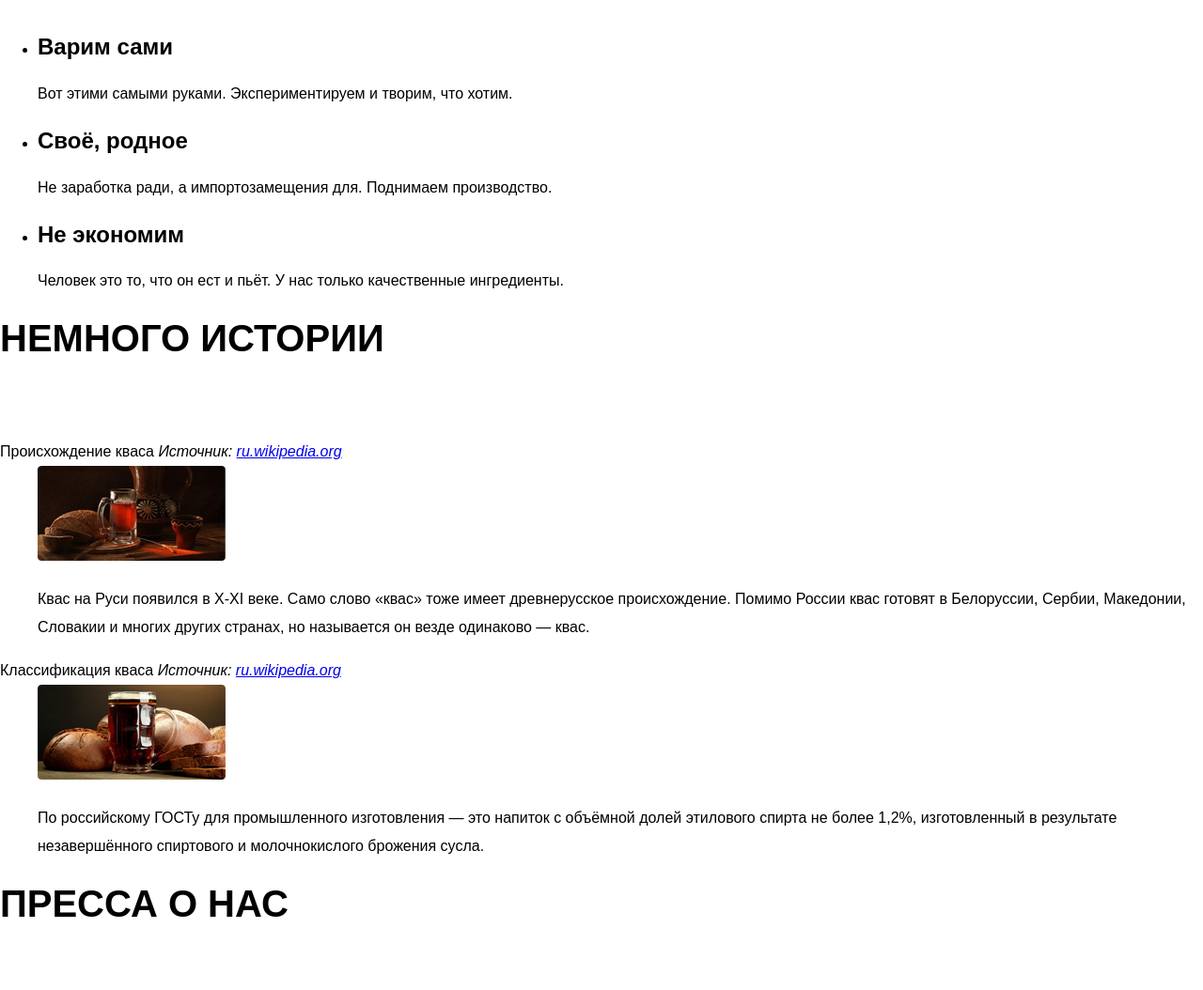
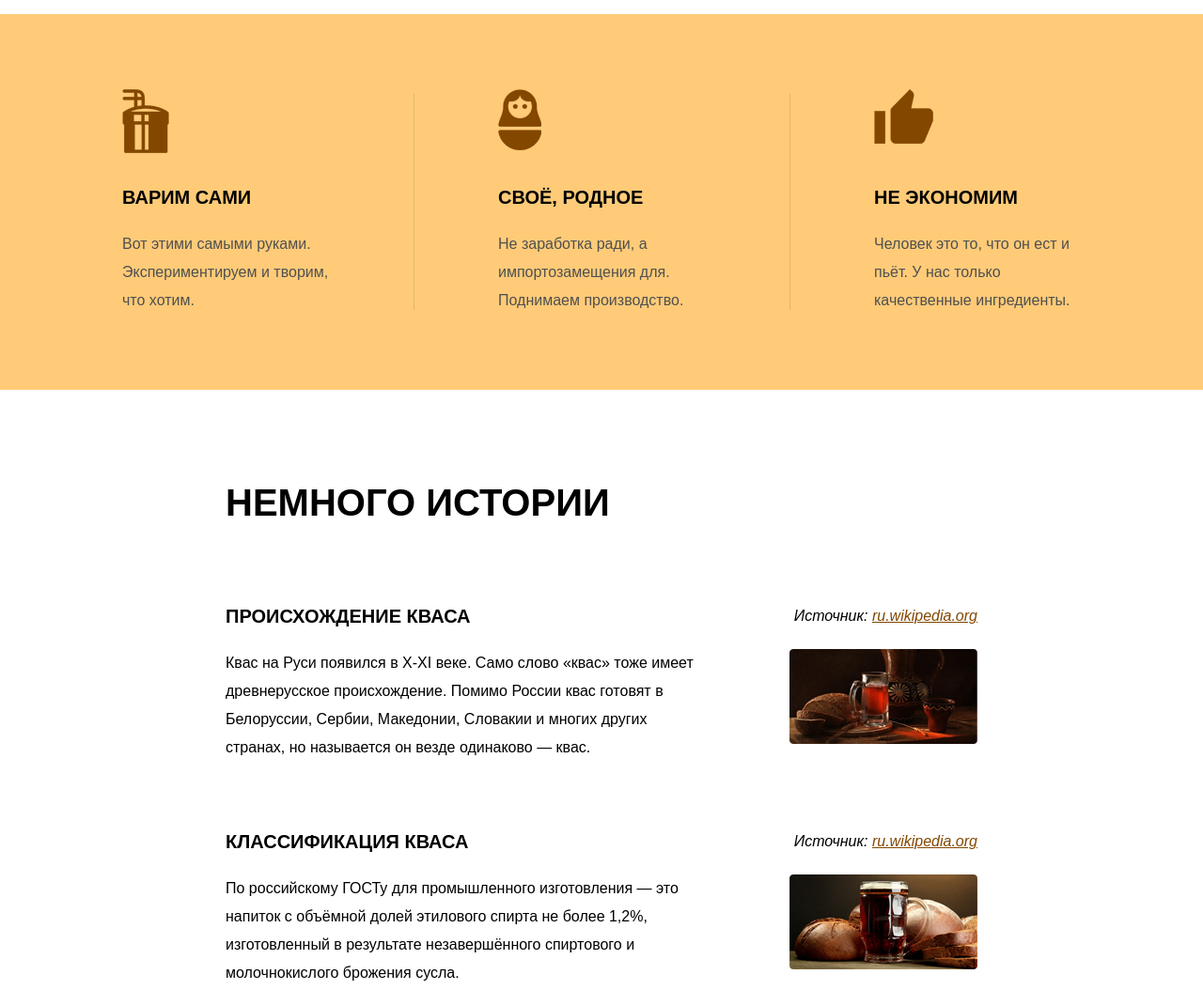
Before and after one commit to kosarova/kvast.github.io, a plain HTML site: page index.html in a window 1280 px wide. Shown: the part 1660-2714 px from the top of the page at 94% size. Drawn offline with Linux system fonts and the light colour scheme.

Commit message:
add css style for section ADVANTAGES and HISTORY

```diff
--- a/index.html
+++ b/index.html
@@ -86,35 +86,40 @@
             </ul>
            </div>
         </section>
-        <section class="advantages-section">
+        <section class="advantages">
+           <div class="container">
+           <h2 class="visually-hidden">Преимущества кваса "Кваст"</h2>
             <ul class="adventages-list">
-                <li class="adventages-list__item">
-                    <h2>Варим сами</h2>
+                <li class="adventages-list__item first-item">
+                    <h2 class="adventages-title">Варим сами</h2>
                     <p>Вот этими самыми руками. Экспериментируем и творим, что хотим.</p>
                 </li>
-                <li class="adventages-list__item">
-                    <h2>Своё, родное</h2>
+                <li class="adventages-list__item second-item">
+                    <h2 class="adventages-title">Своё, родное</h2>
                     <p>Не заработка ради, а импортозамещения для. Поднимаем производство.</p>
                 </li>
-                <li class="adventages-list__item">
-                    <h2>Не экономим</h2>
+                <li class="adventages-list__item third-item">
+                    <h2 class="adventages-title">Не экономим</h2>
                     <p>Человек это то, что он ест и пьёт. У нас только качественные ингредиенты.</p>
                 </li>
             </ul>
+            </div>
         </section>
         <section class="history">
+           <div class="container-small">
             <h2 class="section-name">Немного истории</h2>
             <dl>
-                <dt>Происхождение кваса <i>Источник: <a href="#">ru.wikipedia.org </a></i></dt>
-                <dd>
+                <dt>
+                    <h3>Происхождение кваса</h3> <i>Источник: <a href="#">ru.wikipedia.org </a></i>
+                </dt>
+                  <dd>
                     <img src="img/wiki-1.png" alt="Происхождение кваса">
                     <p>Квас на Руси появился в X-XI веке. Само слово «квас» тоже имеет древнерусское происхождение.
                         Помимо России квас готовят в Белоруссии, Сербии, Македонии, Словакии и многих других странах, но
                         называется он везде одинаково — квас.</p>
-                </dd>
-            </dl>
-            <dl>
-                <dt>Классификация кваса <i>Источник: <a href="#">ru.wikipedia.org</a></i></dt>
+                  </dd>
+                <dt><h3>Классификация кваса</h3> <i>Источник: <a href="#">ru.wikipedia.org</a></i>
+                </dt>
                 <dd>
                     <img src="img/wiki-2.png" alt="Классификация кваса">
                     <p>По российскому ГОСТу для промышленного изготовления — это напиток с объёмной долей этилового
@@ -122,6 +127,7 @@
                         брожения сусла.</p>
                 </dd>
             </dl>
+            </div>
         </section>
         <section class="about">
             <h2 class="section-name">Пресса о нас</h2>
--- a/style.css
+++ b/style.css
@@ -6,7 +6,7 @@ body {
     font-family: "Arial", sans-serif;
     color:black;
     background-color: white;
-    min-width: 1040px;
+    min-width: 1200px;
 }
 .clearfix::after {
  content: "";
@@ -19,7 +19,7 @@ body {
     margin: 0 auto;
 }
 .container {
-    width: 1015px;
+    width: 1200px;
     margin: 0 auto;
 }
 .main-header,
@@ -214,3 +214,108 @@ body {
     color: #a08874;
 }
 /*//////////ADVENTAGES/////////////*/
+
+.advantages {
+    background-color: #ffcb78;
+}
+
+.adventages-list {
+  list-style: none;
+  padding: 0;
+  margin: 0;
+  display: flex;
+  justify-content: flex-start;
+  align-items: flex-start;
+  overflow-x: auto;
+}
+
+.adventages-list__item {
+    position: relative;
+    padding: 80px 90px;
+    width: 400px;
+}
+.adventages-list__item::before {
+    content: "";
+    position: static;
+    display: block;
+    height: 70px;
+    width: 70px;
+    margin-bottom: 30px;
+}
+.first-item::before {
+    background-image: url('img/icon-brew.png');
+    background-repeat: no-repeat;
+}
+.second-item::before {
+    background-image: url(img/icon-matreshka.png);
+    background-repeat: no-repeat;
+}
+.third-item::before {
+    background-image: url(img/icon-thumbsup.png);
+    background-repeat: no-repeat;
+}
+.adventages-list__item:not(:last-child)::after {
+    content: "";
+    position: absolute;
+    top: 0;
+    right: -1px;
+    bottom: 0;
+    height: auto;
+    width: 1px;
+    background-color: #e7b66a;
+    margin: 85px 0;
+}
+.adventages-title {
+    font-weight: bold;
+    text-transform: uppercase;
+    font-size: 20px;
+    margin-bottom: 20px;
+}
+.adventages-list__item p {
+    margin: 0;
+    color: #505050;
+}
+/*///////////HISTORY////////////*/
+.history {
+    padding: 90px 0 20px;
+}
+.history dl {
+    margin: 0;
+}
+.history dt,
+.history dd {
+    display: flex;
+    justify-content: space-between;
+    align-items: flex-start;
+    padding: 0;
+    margin: 0;
+}
+.history dt {
+    margin-bottom: 20px;
+}
+.history h3 {
+    font-weight: bold;
+    font-size: 20px;
+    text-transform: uppercase;
+    margin: 0;
+    margin-right: auto;
+    width: 500px;
+}
+.history dd {
+    flex-direction: row-reverse;
+    margin-bottom: 70px;
+}
+.history p {
+    width: 500px;
+    margin: 0;
+    margin-right: auto;
+}
+.history i a {
+    color:#834700;
+}
+.history i a:hover {
+    color:#6a3900;
+}
+.history i a:active {
+    color: #cab7a2;
+}
```
